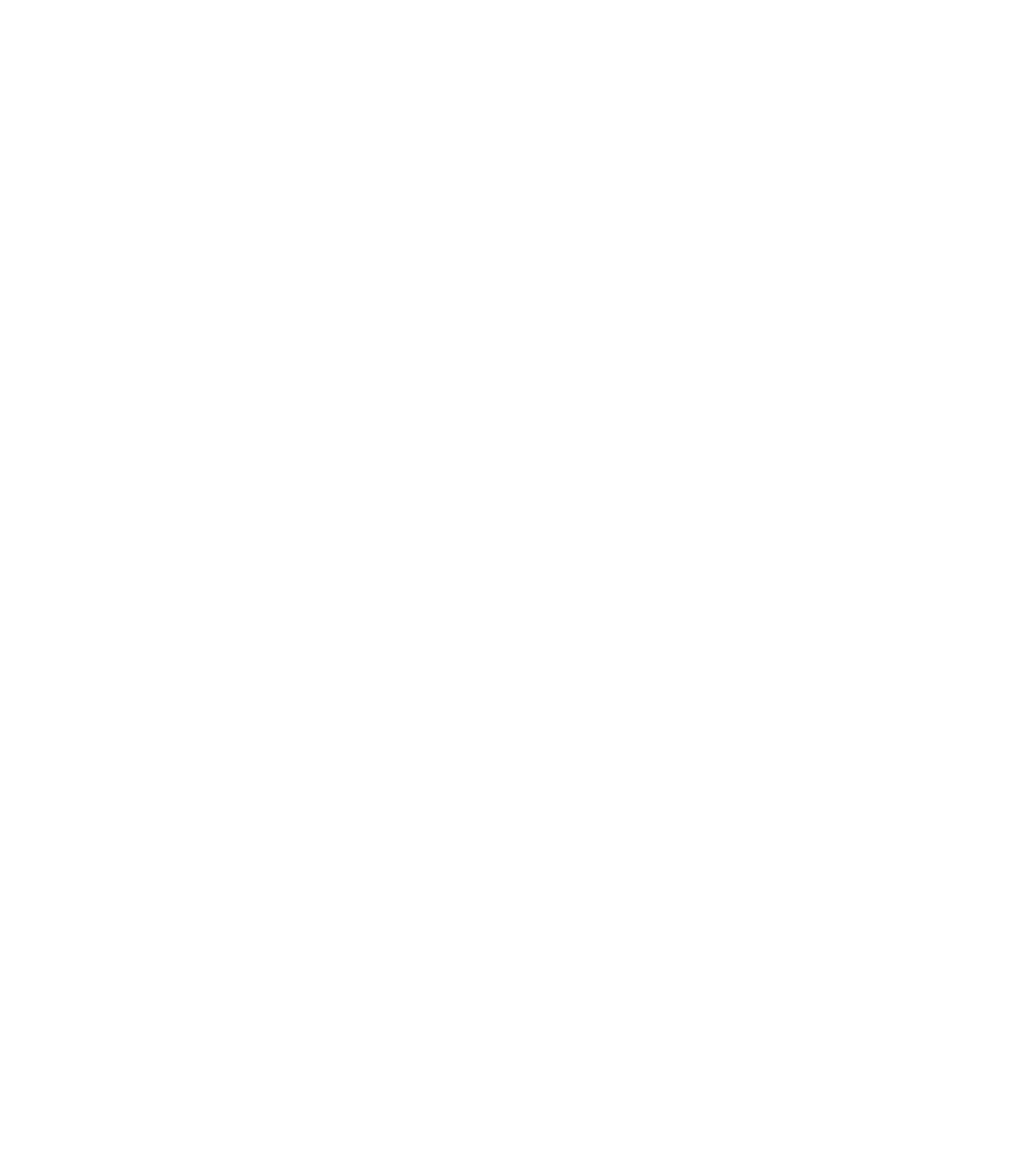
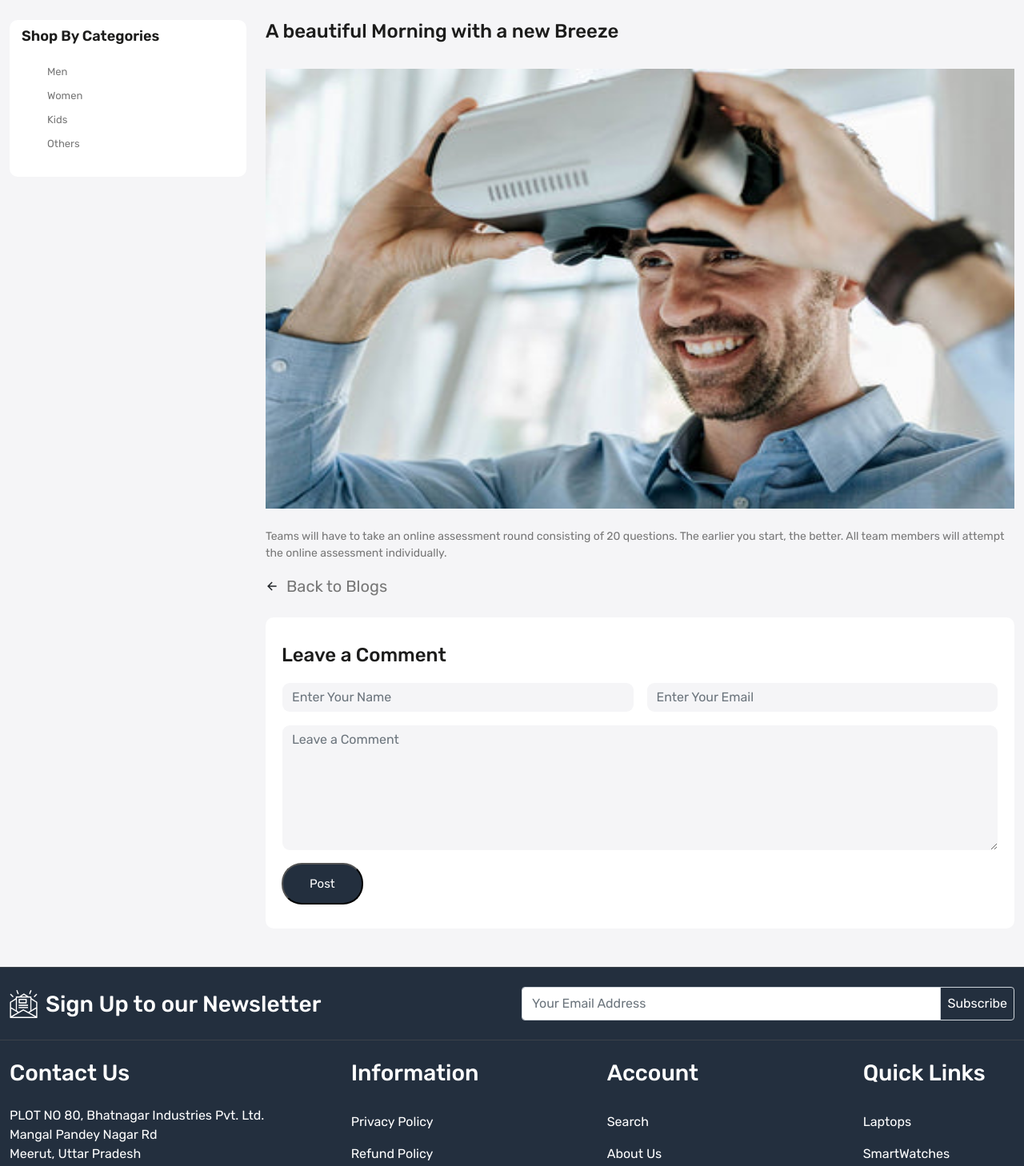
Before and after one commit to harshitbh92/ecommerce-app, a React (Create React App) app: page /blog/1 in a window 1280 px wide. Before the commit this address had no page. Shown: the part 260-1718 px from the top of the page at 80% size. Before the commit the page ends 800 px from the top, so only its background shows below. Built offline with nearby package versions, Linux system fonts and the light colour scheme.

Commit message:
Added Plocies pages and Single main Blog page

```diff
--- a/src/App.css
+++ b/src/App.css
@@ -651,3 +651,37 @@
   color: var(--color-777777);
 }
 /* Login Card ends */
+
+/* Single Blog page starts  */
+
+.single-blog-card h3{
+  font-size: 24px;
+font-weight: 500;
+color: var(--color-1c1c1b);
+}
+.single-blog-card p{
+  color: var(--color-777777);
+  font-size: 14px;
+}
+.single-blog-card img{
+  height: 550px;
+}
+.single-blog-card a{
+  color: var(--color-777777);
+  font-size: 20px;
+}
+.comment-section{
+  background-color: white;
+  padding: 30px 20px;
+  border-radius: 10px;
+  gap: 15px;
+}
+.comment-section form .form-control{
+  background-color: var(--color-f5f5f7);
+  border-radius: 10px;
+  border-color: transparent;
+  color: #777777;
+}
+
+
+/* Single Blog page ends */
--- a/src/App.js
+++ b/src/App.js
@@ -13,6 +13,12 @@
 import ForgotPassword from './pages/ForgotPassword';
 import SignUp from './pages/SignUp';
 import ResetPassword from './pages/ResetPassword';
+import SingleBlog from './pages/SingleBlog';
+import TermsAndConditions from './pages/TermsAndConditions';
+import ShippingPolicy from './pages/ShippingPolicy';
+import RefundPolicy from './pages/RefundPolicy';
+import PrivacyPolicy from './pages/PrivacyPolicy';
+import Cart from './pages/Cart';
 //whatever we pass in the <Route> will reflect in <Outlet> of Layout.js
 function App() {
   return (
@@ -25,12 +31,21 @@
           <Route path="contact" element={<Contact/>}/>
           <Route path="store" element={<OurStore/>}/>
           <Route path="blogs" element={<Blog/>}/>
+          <Route path="blog/:id" element={<SingleBlog/>}/>
           <Route path="compare-product" element={<CompareProduct/>}/>
           <Route path="wishlist" element={<Wishlist/>}/>
           <Route path="login" element={<Login/>}/>
           <Route path="forgot-password" element={<ForgotPassword/>}/>
           <Route path="signup" element={<SignUp/>}/>
           <Route path="reset-password" element={<ResetPassword/>}/>
+          <Route path="privacy-policy" element={<PrivacyPolicy/>}/>
+          <Route path="refund-policy" element={<RefundPolicy/>}/>
+          <Route path="shipping-policy" element={<ShippingPolicy/>}/>
+          <Route path="terms-conditions" element={<TermsAndConditions/>}/>
+          <Route path="cart" element={<Cart/>}/>
+
+
+
 
 
 
--- a/src/components/Footer.js
+++ b/src/components/Footer.js
@@ -54,11 +54,11 @@
             <div className='col-3'>
               <h3 className='text-white mb-4'>Information</h3>
               <div className='footer-links d-flex flex-column'>
-                <Link className='text-white py-2 '>Privacy Policy</Link>
-                <Link className='text-white py-2 '>Refund Policy</Link>
-                <Link className='text-white py-2 '>Terms of Service</Link>
+                <Link to='/privacy-policy' className='text-white py-2 '>Privacy Policy</Link>
+                <Link to='/refund-policy' className='text-white py-2 '>Refund Policy</Link>
+                <Link to='/terms-conditions' className='text-white py-2 '>Terms of Service</Link>
                 <Link to='/blogs' className='text-white py-2 '>Blogs</Link>
-                <Link className='text-white py-2 '>Shiiping Policy</Link>
+                <Link to='/shipping-policy' className='text-white py-2 '>Shipping Policy</Link>
               </div>
             </div>
             <div className='col-3'>
--- a/src/pages/Blog.js
+++ b/src/pages/Blog.js
@@ -39,7 +39,7 @@
                                         <p className='date'>22 Jan, 2024</p>
                                         <h5 className='title'>A beautiful Moring with a new Breeze.</h5>
                                         <p className='desc'>Teams will have to take an online assessment round consisting of 20 questions. The earlier you start, the better. All team members will attempt the online assessment individually. </p>
-                                        <Link to="/" className='button'> Read More</Link>
+                                        <Link to="/blog/:id" className='button'> Read More</Link>
                                     </div>
                                 </div>
                             </div>
@@ -52,7 +52,7 @@
                                         <p className='date'>22 Jan, 2024</p>
                                         <h5 className='title'>A beautiful Moring with a new Breeze.</h5>
                                         <p className='desc'>Teams will have to take an online assessment round consisting of 20 questions. The earlier you start, the better. All team members will attempt the online assessment individually. </p>
-                                        <Link to="/" className='button'> Read More</Link>
+                                        <Link to="/blog/:id" className='button'> Read More</Link>
                                     </div>
                                 </div>
                             </div>
@@ -65,7 +65,7 @@
                                         <p className='date'>22 Jan, 2024</p>
                                         <h5 className='title'>A beautiful Moring with a new Breeze.</h5>
                                         <p className='desc'>Teams will have to take an online assessment round consisting of 20 questions. The earlier you start, the better. All team members will attempt the online assessment individually. </p>
-                                        <Link to="/" className='button'> Read More</Link>
+                                        <Link to="/blog/:id" className='button'> Read More</Link>
                                     </div>
                                 </div>
                             </div>
@@ -78,7 +78,7 @@
                                         <p className='date'>22 Jan, 2024</p>
                                         <h5 className='title'>A beautiful Moring with a new Breeze.</h5>
                                         <p className='desc'>Teams will have to take an online assessment round consisting of 20 questions. The earlier you start, the better. All team members will attempt the online assessment individually. </p>
-                                        <Link to="/" className='button'> Read More</Link>
+                                        <Link to="/blog/:id" className='button'> Read More</Link>
                                     </div>
                                 </div>
                             </div>
--- /dev/null
+++ b/src/pages/Cart.js
@@ -0,0 +1,13 @@
+import React from 'react'
+import Breadcrum from '../components/Breadcrum'
+
+const Cart = () => {
+    return (
+        <>
+            <Breadcrum title='Cart' />
+
+        </>
+    )
+}
+
+export default Cart
--- a/src/pages/Home.js
+++ b/src/pages/Home.js
@@ -560,7 +560,7 @@
                     <p className='date'>22 Jan, 2024</p>
                     <h5 className='title'>A beautiful Moring with a new Breeze.</h5>
                     <p className='desc'>Teams will have to take an online assessment round consisting of 20 questions. The earlier you start, the better. All team members will attempt the online assessment individually. </p>
-                    <Link to="/" className='button'> Read More</Link>
+                    <Link to="/blog/:id" className='button'> Read More</Link>
                 </div>
             </div>
             </div>
@@ -573,7 +573,7 @@
                         <p className='date'>22 Jan, 2024</p>
                         <h5 className='title'>A beautiful Moring with a new Breeze.</h5>
                         <p className='desc'>Teams will have to take an online assessment round consisting of 20 questions. The earlier you start, the better. All team members will attempt the online assessment individually. </p>
-                        <Link to="/" className='button'> Read More</Link>
+                        <Link to="/blog/:id" className='button'> Read More</Link>
                     </div>
                 </div>
             </div>
@@ -586,7 +586,7 @@
                         <p className='date'>22 Jan, 2024</p>
                         <h5 className='title'>A beautiful Moring with a new Breeze.</h5>
                         <p className='desc'>Teams will have to take an online assessment round consisting of 20 questions. The earlier you start, the better. All team members will attempt the online assessment individually. </p>
-                        <Link to="/" className='button'> Read More</Link>
+                        <Link to="/blog/:id" className='button'> Read More</Link>
                     </div>
                 </div>
             </div>
@@ -599,7 +599,7 @@
                         <p className='date'>22 Jan, 2024</p>
                         <h5 className='title'>A beautiful Moring with a new Breeze.</h5>
                         <p className='desc'>Teams will have to take an online assessment round consisting of 20 questions. The earlier you start, the better. All team members will attempt the online assessment individually. </p>
-                        <Link to="/" className='button'> Read More</Link>
+                        <Link to="/blog/:id" className='button'> Read More</Link>
                     </div>
                 </div>
             </div>
--- /dev/null
+++ b/src/pages/PrivacyPolicy.js
@@ -0,0 +1,14 @@
+import React from 'react'
+import Breadcrum from '../components/Breadcrum'
+
+
+const PrivacyPolicy = () => {
+    return (
+        <>
+            <Breadcrum title='Privacy Policy' />
+
+        </>
+    )
+}
+
+export default PrivacyPolicy
--- /dev/null
+++ b/src/pages/RefundPolicy.js
@@ -0,0 +1,14 @@
+import React from 'react'
+import Breadcrum from '../components/Breadcrum'
+
+
+const RefundPolicy = () => {
+    return (
+        <>
+            <Breadcrum title='Refund Policy' />
+
+        </>
+    )
+}
+
+export default RefundPolicy
--- /dev/null
+++ b/src/pages/ShippingPolicy.js
@@ -0,0 +1,14 @@
+import React from 'react'
+import Breadcrum from '../components/Breadcrum'
+
+
+const ShippingPolicy = () => {
+    return (
+        <>
+            <Breadcrum title='Shipping Policy' />
+
+        </>
+    )
+}
+
+export default ShippingPolicy
--- /dev/null
+++ b/src/pages/SingleBlog.js
@@ -0,0 +1,70 @@
+import React from 'react'
+import Breadcrum from '../components/Breadcrum'
+import blog1 from "../images/blog-1.jpg";
+import { Link } from 'react-router-dom';
+import { IoArrowBackSharp } from "react-icons/io5";
+
+
+const SingleBlog = () => {
+    return (
+        <>
+            <Breadcrum title='Main Blog' />
+            <div className='blog-page py-5'>
+                <div className='container-xxl'>
+                    <div className='row'>
+                        <div className='col-3'>
+                            <div className='filter-card mb-3'>
+                                <h3 className='filter-card-title'>Shop By Categories</h3>
+                                <div>
+                                    <ul>
+                                        <li>Men</li>
+                                        <li>Women</li>
+                                        <li>Kids</li>
+                                        <li>Others</li>
+
+                                    </ul>
+                                </div>
+                            </div>
+                        </div>
+                        <div className='col-9'>
+                            <div className='single-blog-card'>
+                                <h3 className='title'>A beautiful Morning with a new Breeze</h3>
+                                <img src={blog1} className='img-fluid w-100 my-4' alt='main-blog' />
+                                <p>Teams will have to take an online assessment round consisting of 20 questions. The earlier you start, the better. All team members will attempt the online assessment individually. </p>
+                                <div className='d-flex align-items-center gap-10 mb-4'>
+                                    <IoArrowBackSharp />
+                                    <Link to='/blogs'>Back to Blogs</Link>
+                                </div>
+                                <div className='comment-section'>
+                                    <h3 className='contact-title mb-3'>Leave a Comment</h3>
+                                    <form action='' className='d-flex flex-column gap-15'>
+                                        <div className='d-flex gap-15 '>
+                                            <div className='w-50'>
+                                                <input type='text' className='form-control' placeholder='Enter Your Name' />
+                                            </div>
+                                            <div className='w-50'>
+                                                <input type='email' className='form-control' placeholder='Enter Your Email' />
+                                            </div>
+                                        </div>
+                                        <div>
+                                            <textarea className='w-100 form-control'
+                                                name='' id='' cols="30" rows="6" placeholder='Leave a Comment'>
+                                            </textarea>
+                                        </div>
+                                        <div>
+                                            <button className='button'>Post</button>
+                                        </div>
+                                    </form>
+                                </div>
+                            </div>
+                        </div>
+
+                    </div>
+                </div>
+            </div>
+
+        </>
+    )
+}
+
+export default SingleBlog
--- /dev/null
+++ b/src/pages/TermsAndConditions.js
@@ -0,0 +1,14 @@
+import React from 'react'
+import Breadcrum from '../components/Breadcrum'
+
+
+const TermsAndConditions = () => {
+  return (
+    <>
+                    <Breadcrum title='Terms and Conditions' />
+
+    </>
+  )
+}
+
+export default TermsAndConditions
```
